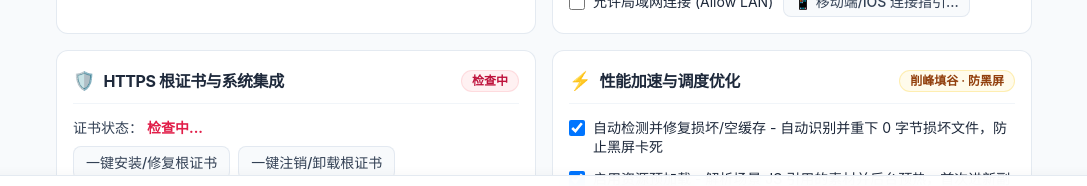
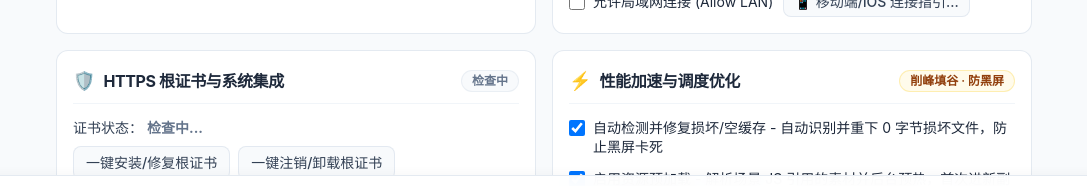
Before and after one commit to Sagisawa/GBF-Accelerator, a React (Vite) app in the folder web/: page / in a window 1280 px wide. Shown: the part 550-736 px from the top of the page, without its empty margins (96-1183 px from the left). Built offline with nearby package versions, Linux system fonts and the light colour scheme; no server answers; the HTML template or start-up script is replaced by a standard one.

Commit message:
fix(ui): show neutral certificate loading state

```diff
--- a/web/src/App.tsx
+++ b/web/src/App.tsx
@@ -1178,9 +1178,11 @@ export const App: React.FC = () => {
                 </div>
                 <span
                   className={`text-xs font-semibold px-2.5 py-0.5 rounded-full border ${
-                    isCaInstalled
-                      ? 'bg-emerald-50 text-emerald-700 border-emerald-200/60'
-                      : 'bg-rose-50 text-rose-700 border-rose-200/60'
+                    !caStatusKnown
+                      ? 'bg-slate-50 text-slate-500 border-slate-200/60'
+                      : isCaInstalled
+                        ? 'bg-emerald-50 text-emerald-700 border-emerald-200/60'
+                        : 'bg-rose-50 text-rose-700 border-rose-200/60'
                   }`}
                 >
                   {!caStatusKnown ? '检查中' : isCaInstalled ? '已信任' : '未安装'}
@@ -1192,7 +1194,7 @@ export const App: React.FC = () => {
                 <div className="flex items-center justify-between gap-2 flex-wrap">
                   <span className="text-[13px] sm:text-sm text-slate-700 font-medium">
                     证书状态：
-                    <strong className={isCaInstalled ? 'text-emerald-700 ml-1' : 'text-rose-600 ml-1'}>
+                    <strong className={!caStatusKnown ? 'text-slate-500 ml-1' : isCaInstalled ? 'text-emerald-700 ml-1' : 'text-rose-600 ml-1'}>
                       {!caStatusKnown ? '检查中...' : isCaInstalled ? '已信任 (正常解析)' : '未安装信任'}
                     </strong>
                   </span>
```
